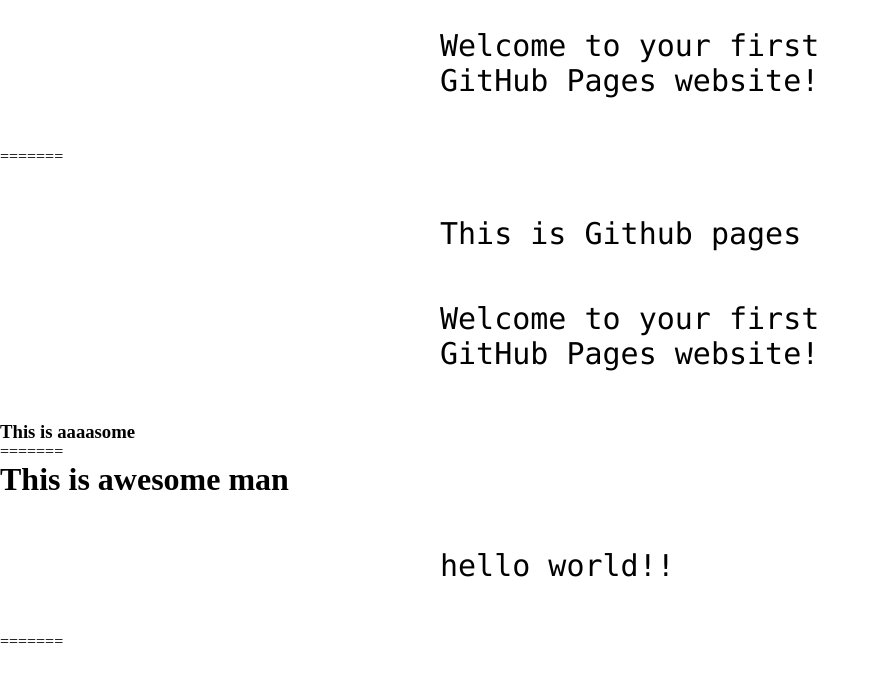
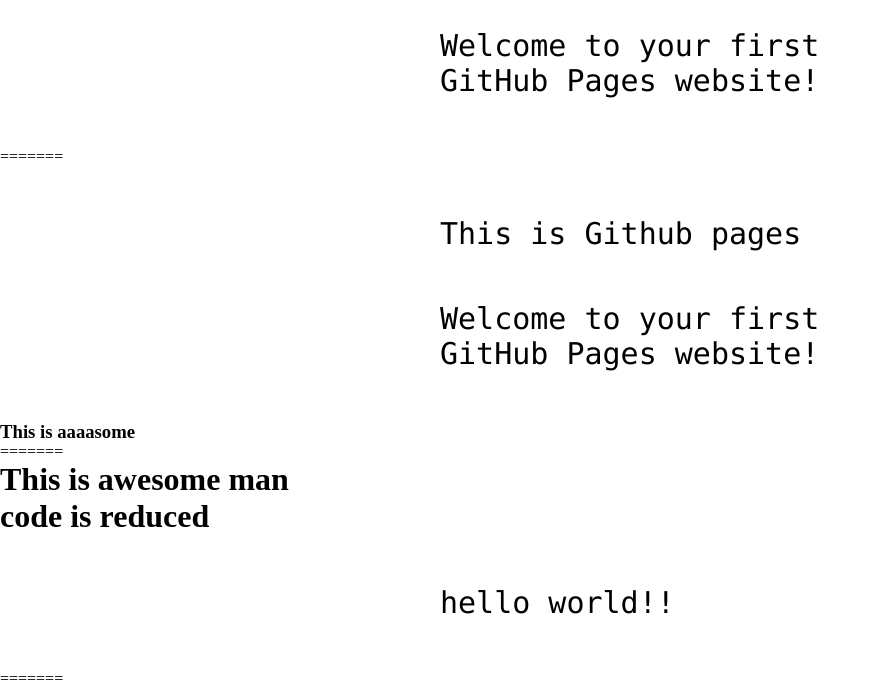
Before and after one commit to zeeshanthedev590/hello-world, a plain HTML site: page index.html in a window 1280 px wide. Shown: the part 360-1058 px from the top of the page, without its empty margins (0-895 px from the left). Drawn offline with Linux system fonts and the light colour scheme.

Commit message:
Update index.html

```diff
--- a/index.html
+++ b/index.html
@@ -25,7 +25,9 @@
   <div>
     <h1>This is awesome man</h1>
   </div>
-
+<div>
+    <h1>code is reduced</h1>
+  </div>
 
 
  <p> hello world!!</p>
```
